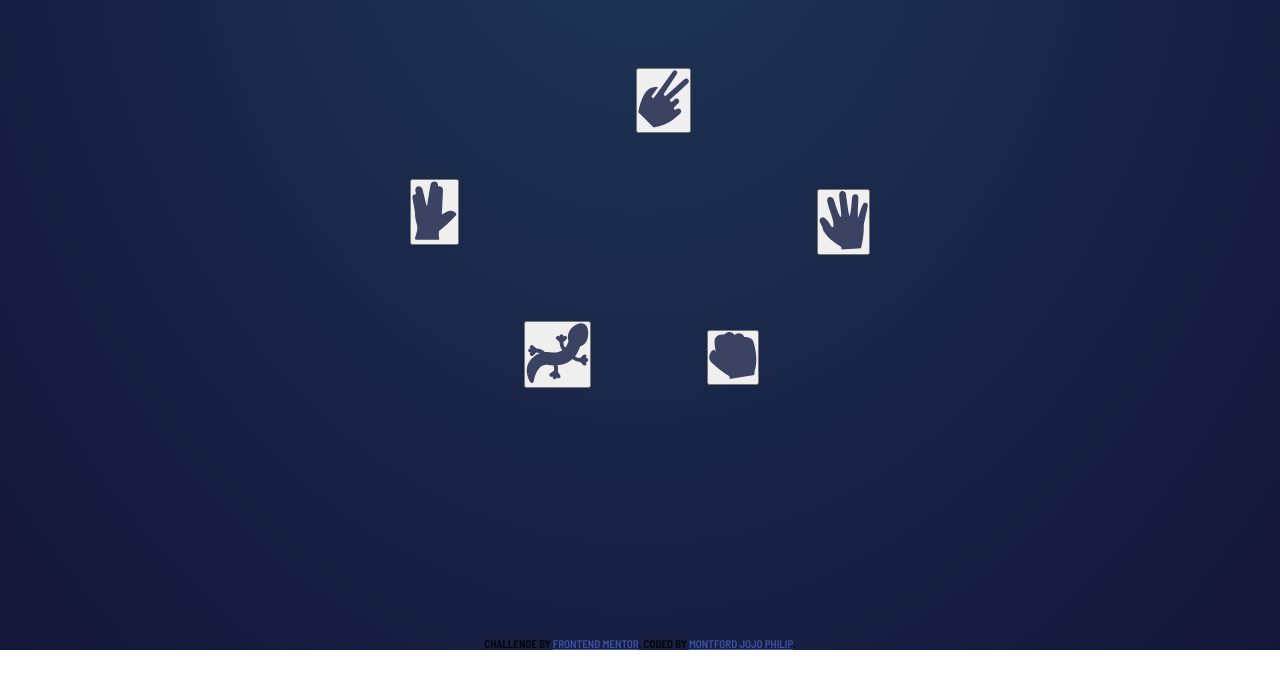
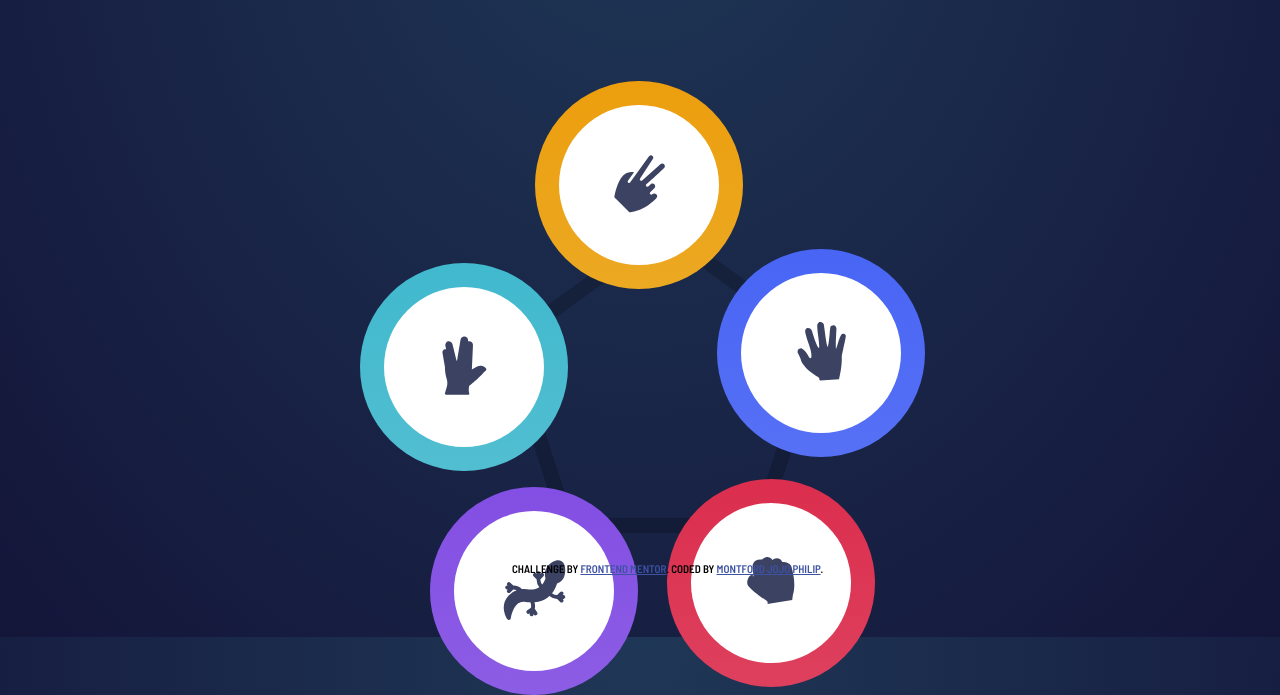
Before and after one commit to philipmontford/Rock-paper-scissors-lizard-spock, a plain HTML site: page index.html in a window 1280 px wide. Shown: the part 185-880 px from the top of the page. Before the commit the page ends 835 px from the top, so only its background shows below. Drawn offline with Linux system fonts and the light colour scheme.

Commit message:
Step 2
Added the gradient but finding problem with position

```diff
--- a/index.html
+++ b/index.html
@@ -24,32 +24,32 @@
 
     <section class="game">
 
-      <button class="option-btn" data-choice="paper">
-       <div class="choice-paper">
+      <button class="option-btn" data-option="paper">
+       <div class="option-paper">
           <img src="/images/icon-paper.svg" alt="Paper">
         </div>
       </button>
 
-      <button class="option-btn" data-choice="scissors">
-        <div class="choice-scissors">
+      <button class="option-btn" data-option="scissors">
+        <div class="option-scissors">
           <img src="/images/icon-scissors.svg" alt="scissors">
         </div>
       </button>
 
-      <button class="option-btn" data-choice="rock">
-        <div class="choice-rock">
+      <button class="option-btn" data-option="rock">
+        <div class="option-rock">
           <img src="/images/icon-rock.svg" alt="Rock">
         </div>
       </button>
 
-      <button class="option-btn" data-choice="lizard">
-        <div class="choice-lizard">
+      <button class="option-btn" data-option="lizard">
+        <div class="option-lizard">
           <img src="/images/icon-lizard.svg" alt="Lizard">
         </div>
       </button>
 
-      <button class="option-btn" data-choice="spock">
-       <div class="choice-spock">
+      <button class="option-btn" data-option="spock">
+       <div class="option-spock">
          <img src="/images/icon-spock.svg" alt="Spock">
        </div>
      </button>
--- a/styles.css
+++ b/styles.css
@@ -13,14 +13,14 @@
   --bg-grad-2: hsl(237, 49%, 15%);
   --scissors-gd-1: hsl(39, 89%, 49%);
   --scissors-gd-2: hsl(40, 84%, 53%);
-  --paper-gd-2: hsl(230, 89%, 62%);
+  --paper-gd-1: hsl(230, 89%, 62%);
   --paper-gd-2: hsl(230, 89%, 65%);
   --rock-gd-1: hsl(349, 71%, 52%);
   --rock-gd-2: hsl(349, 70%, 56%);
   --lizard-gd-1: hsl(261, 73%, 60%);
   --lizard-gd-2: hsl(261, 72%, 63%);
   --spock-gd-1: hsl(189, 59%, 53%);
-  --spock-gd-1: hsl(189, 58%, 57%);
+  --spock-gd-2: hsl(189, 58%, 57%);
 
 }
 
@@ -103,42 +103,103 @@ color: var(--score-text);
   padding-top: 5rem;
 }
 
-.option-btn[data-choice="scissors"] {
+.game::before {
+content: '';
+position: absolute;
+width: 50%;
+height: 50%;
+left: 39%;
+top: 35%;
+background: url('./images/bg-pentagon.svg') no-repeat;
+z-index: -1;
+
+}
+
+.option-btn{
+  border: none;
+  outline: none;
+  background: none;
+  cursor: pointer;
+}
+
+
+.option-btn {
+  position: absolute;
+  width: 10rem;
+  height: 10rem;
+  background: #fff;
+  border-radius: 50%;
+  display: grid;
+  place-items: center;
+}
+
+.option-btn::before {
+  content: '';
+  position: absolute;
+  left: -15%;
+  top: -15%;
+  width: 130%;
+  height: 130%;
+  border-radius: 50%;
+  z-index: -1;
+
+}
+
+.option-btn[data-option="paper"]::before {
+  background: linear-gradient(to bottom, var(--paper-gd-1), var(--paper-gd-2));
+}
+
+.option-btn[data-option="scissors"]::before {
+  background: linear-gradient(to bottom, var(--scissors-gd-1), var(--scissors-gd-2));
+}
+
+.option-btn[data-option="rock"]::before {
+  background: linear-gradient(to bottom, var(--rock-gd-1), var(--rock-gd-2));
+}
+.option-btn[data-option="lizard"]::before {
+  background: linear-gradient(to bottom, var(--lizard-gd-1), var(--lizard-gd-2));
+}
+
+.option-btn[data-option="spock"]::before {
+  background: linear-gradient(to bottom, var(--spock-gd-1), var(--spock-gd-2));
+}
+
+.option-btn[data-option="scissors"] {
   grid-area: scissors;
   position: absolute;
-  bottom: 80%;
-  right:30%;
+  top: 10%;
+  right:19%;
 }
 
-.option-btn[data-choice="paper"] {
+.option-btn[data-option="paper"] {
   grid-area: paper;
   position: absolute;
-  top: 40%;
-  right: 80%;
+  top: 70%;
+  right: 74%;
 
 }
 
 
-.option-btn[data-choice="rock"] {
+.option-btn[data-option="rock"] {
   grid-area: rock;
   position: absolute;
-  bottom: -10%;
-  left: 138%
+  top: 152%;
+  left: 135%
 }
 
-.option-btn[data-choice="lizard"] {
+.option-btn[data-option="lizard"] {
   grid-area: lizard;
   position: absolute;
-  top: -13%;
-  right: 23%;
+  top: 55%;
+  right: 20%;
 
 }
 
-.option-btn[data-choice="spock"] {
+.option-btn[data-option="spock"] {
   grid-area: spock;
   position: absolute;
-  bottom: 140%;
-  left: -70%;
+  top: -25%;
+  left: -75%;
 
 }
 
@@ -147,5 +208,14 @@ color: var(--score-text);
 
 
 
-.attribution { font-size: 11px; text-align: center; }
+.attribution {
+  position: absolute;
+  font-size: 11px;
+  text-align: center;
+  left: 40%;
+  bottom: 5%;
+
+ }
+
+
 .attribution a { color: hsl(228, 45%, 44%); }
```
